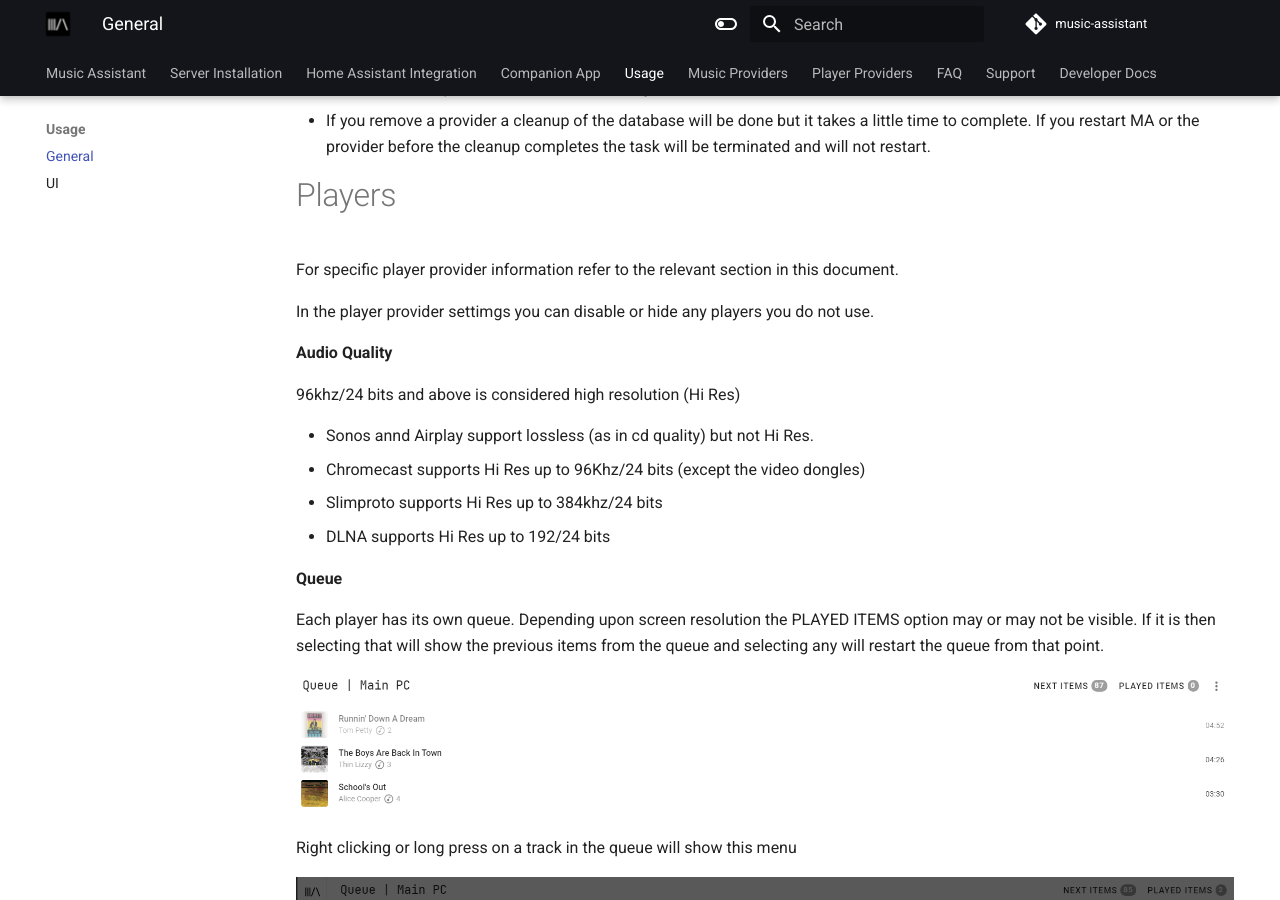
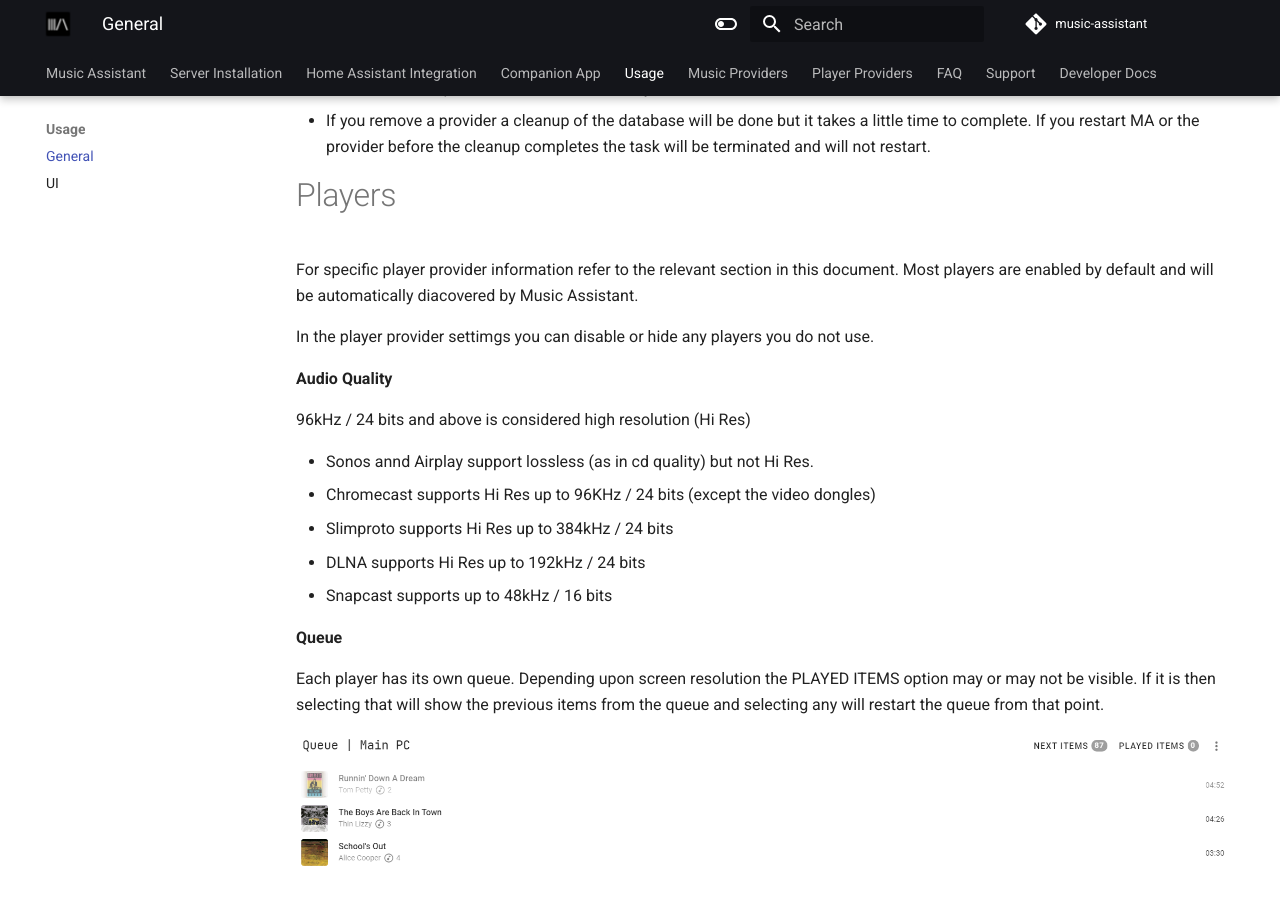
Before and after one commit to pwbriggs/music-assistant.github.io, an MkDocs documentation site: the page built from docs/usage.md, in a window 1280 px wide and 900 px high, scrolled down 1072 px. Built offline with MkDocs 1.6.1 and Material for MkDocs 9.7.7, drawn with Linux system fonts in a browser that asks for light colours.

Commit message:
Minor changes to players section

```diff
--- a/docs/usage.md
+++ b/docs/usage.md
@@ -23,18 +23,19 @@
 
 # Players
 
-For specific player provider information refer to the relevant section in this document.
+For specific player provider information refer to the relevant section in this document. Most players are enabled by default and will be automatically diacovered by Music Assistant.
 
 In the player provider settimgs you can disable or hide any players you do not use.
 
 **Audio Quality**
 
-96khz/24 bits and above is considered high resolution (Hi Res)
+96kHz / 24 bits and above is considered high resolution (Hi Res)
 
 - Sonos annd Airplay support lossless (as in cd quality) but not Hi Res.
-- Chromecast supports Hi Res up to 96Khz/24 bits (except the video dongles)
-- Slimproto supports Hi Res up to 384khz/24 bits
-- DLNA supports Hi Res up to 192/24 bits
+- Chromecast supports Hi Res up to 96KHz / 24 bits (except the video dongles)
+- Slimproto supports Hi Res up to 384kHz / 24 bits
+- DLNA supports Hi Res up to 192kHz / 24 bits
+- Snapcast supports up to 48kHz / 16 bits
 
 **Queue**
 
```
